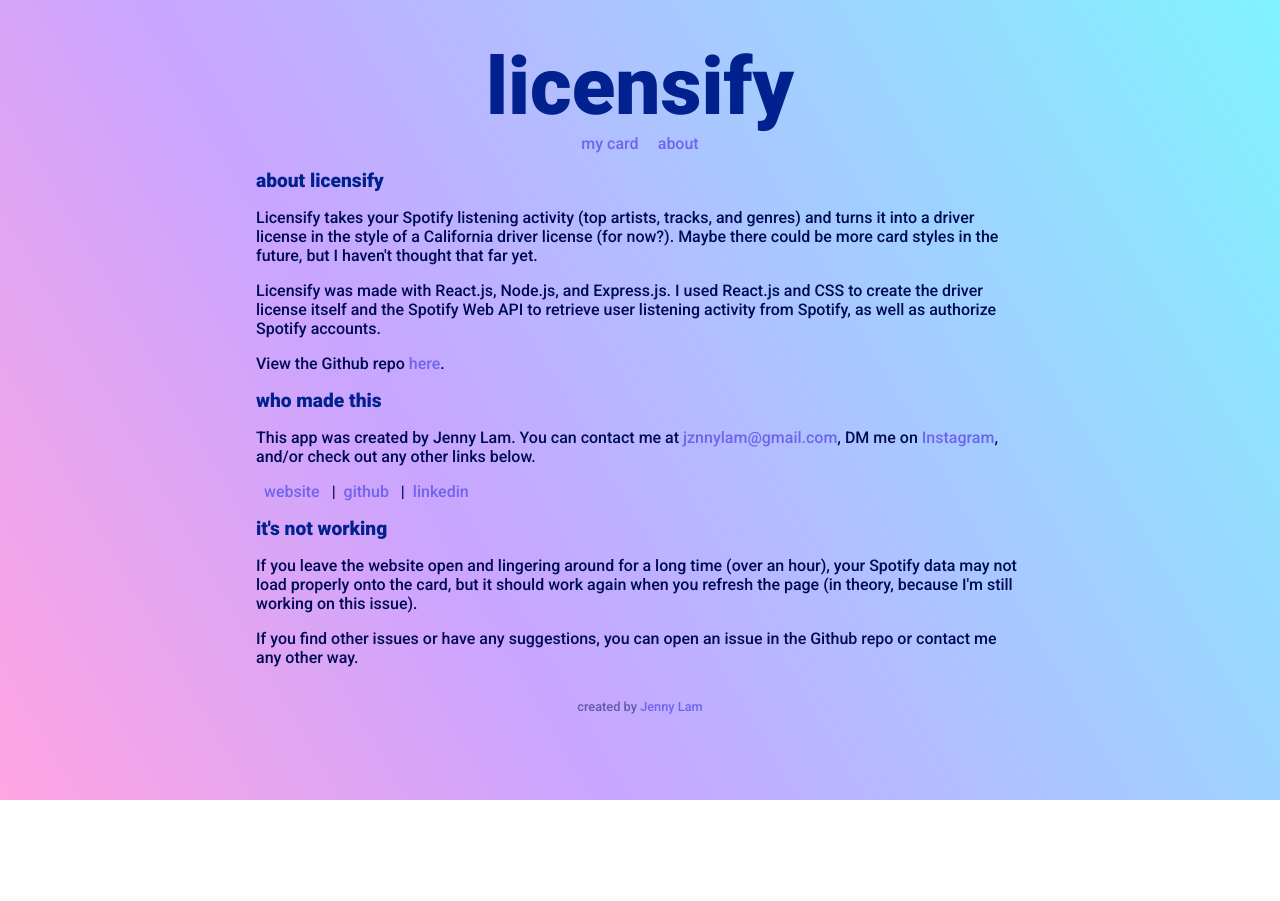
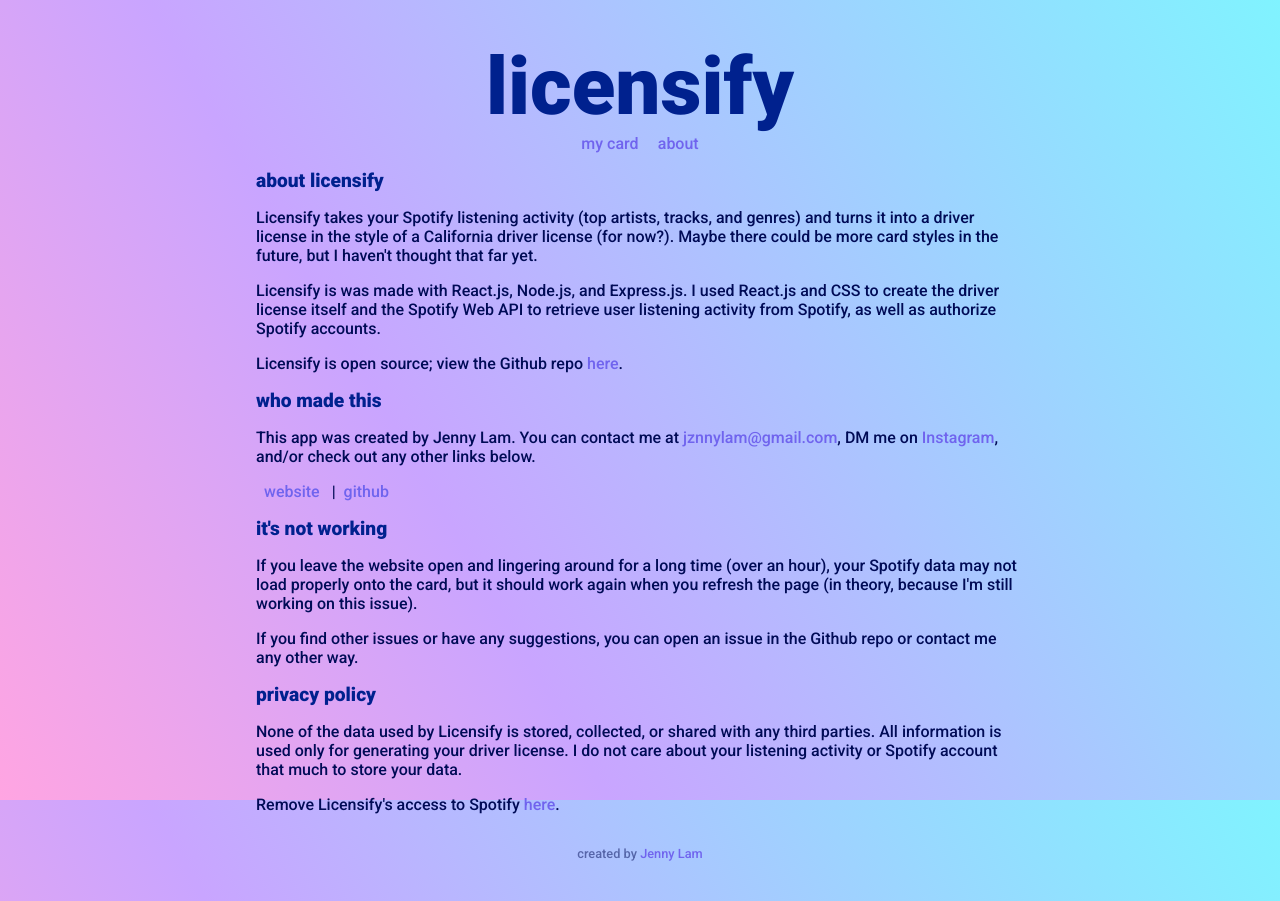
Before and after one commit to jenetic/licensify, a React (Create React App) app in the folder client/: page /about in a window 1280 px wide. Before the commit the page ends 800 px from the top, so only its background shows below. Built offline with nearby package versions, Linux system fonts and the light colour scheme; the HTML template or start-up script is replaced by a standard one; a web font is replaced by a local one.

Commit message:
Update about page with privacy policy

```diff
--- a/client/src/pages/About.js
+++ b/client/src/pages/About.js
@@ -10,11 +10,11 @@ const About = () => {
           in the future, but I haven't thought that far yet.
         </p>
         <p>
-          Licensify was made with React.js, Node.js, and Express.js. I used React.js and CSS to create the driver license itself and the
+          Licensify is was made with React.js, Node.js, and Express.js. I used React.js and CSS to create the driver license itself and the
           Spotify Web API to retrieve user listening activity from Spotify, as well as authorize Spotify accounts.
         </p>
         <p>
-          View the Github repo <a href="https://github.com/srnq/licensify" target="_blank" rel="noreferrer">here</a>.
+          Licensify is open source; view the Github repo <a href="https://github.com/srnq/licensify" target="_blank" rel="noreferrer">here</a>.
         </p>
       </div>
 
@@ -26,8 +26,7 @@ const About = () => {
         </p>
         <p id="contactLinks">
           <a href="https://jenetic.github.io" target="_blank" rel="noreferrer">website</a> |
-          <a href="https://github.com/jenetic" target="_blank" rel="noreferrer">github</a> |
-          <a href="https://www.linkedin.com/in/jwny/" target="_blank" rel="noreferrer">linkedin</a>
+          <a href="https://github.com/jenetic" target="_blank" rel="noreferrer">github</a>
         </p>
       </div>
 
@@ -41,6 +40,17 @@ const About = () => {
           If you find other issues or have any suggestions, you can open an issue in the Github repo or contact me any other way.
         </p>
       </div>
+
+      <div className="qna">
+        <h2>privacy policy</h2>
+        <p>
+          None of the data used by Licensify is stored, collected, or shared with any third parties.
+          All information is used only for generating your driver license. I do not care about your listening activity or Spotify account that much to store your data.
+        </p>
+        <p>
+          Remove Licensify's access to Spotify <a href="https://support.spotify.com/us/article/spotify-on-other-apps/" target="_blank" rel="noreferrer">here</a>.
+        </p>
+      </div>
     </div>
   )
 }
```
